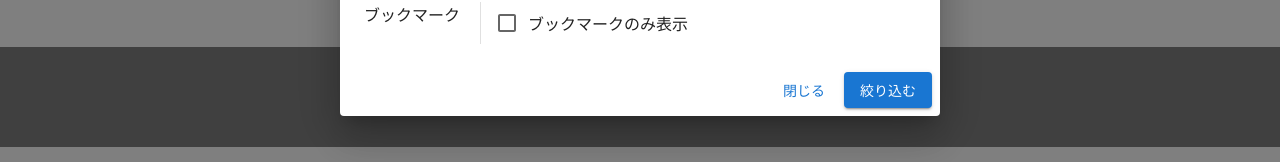
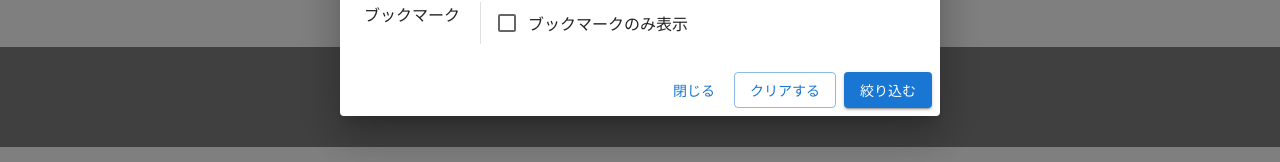
Before and after one commit to i-X-ce/poke-code, a Next.js app: page / in a window 1280 px wide. Both pictures are taken after a click on the button 1220 px from the left and 308 px from the top of the page. Shown: the part 493-655 px from the top of the page. Built offline with nearby package versions, Linux system fonts and the light colour scheme; no server answers; a web font is replaced by a local one; what @mui/material-nextjs would draw is missing.

Commit message:
✨ フィルターをリセットできるように

```diff
--- a/src/app/(view)/_components/FilterForm/FilterDialog.tsx
+++ b/src/app/(view)/_components/FilterForm/FilterDialog.tsx
@@ -1,6 +1,9 @@
 "use client";
 import { useURLQuery } from "@/hooks/useURLQuery";
-import { SearchOptions } from "@/lib/types/SearchOptions";
+import {
+  DEFAULT_SEARCH_OPTIONS,
+  SearchOptions,
+} from "@/lib/types/SearchOptions";
 import {
   Box,
   Button,
@@ -16,25 +19,34 @@ import SizeFilter from "./SizeFilter";
 import BookmarkedFilter from "./BookmarkedFilter";
 import OrderSelector from "./OrderSelector";
 import { useDialog } from "@/hooks/useDialog";
+import { useState } from "react";
 
 function FilterDialog() {
   const { parsedParams, updateQuery } = useURLQuery();
   const formProps = useForm<SearchOptions>({
-    defaultValues: {
-      ...parsedParams,
-    },
+    defaultValues: { ...parsedParams },
   });
-  const { handleSubmit } = formProps;
+  const { handleSubmit, reset } = formProps;
   const { closeDialog } = useDialog();
+  const [count, setCount] = useState(false); // フォームの更新用ステート(uncontrolled対策)
 
   const onSubmit = (data: SearchOptions) => {
-    updateQuery({ ...data, page: 0 });
+    updateQuery({ ...DEFAULT_SEARCH_OPTIONS, ...data, page: undefined });
     closeDialog();
+  };
+
+  const onReset = () => {
+    reset(DEFAULT_SEARCH_OPTIONS);
+    setCount((prev) => !prev);
   };
 
   return (
     <FormProvider {...formProps}>
-      <Box component={"form"} onSubmit={handleSubmit(onSubmit)}>
+      <Box
+        key={String(count)}
+        component={"form"}
+        onSubmit={handleSubmit(onSubmit)}
+        onReset={onReset}>
         <DialogTitle>検索フィルタ</DialogTitle>
         <DialogContent>
           <Stack gap={3} mt={2}>
@@ -47,6 +59,9 @@ function FilterDialog() {
         </DialogContent>
         <DialogActions>
           <Button onClick={closeDialog}>閉じる</Button>
+          <Button type="reset" variant="outlined">
+            クリアする
+          </Button>
           <Button type="submit" variant="contained">
             絞り込む
           </Button>
--- a/src/lib/types/SearchOptions.ts
+++ b/src/lib/types/SearchOptions.ts
@@ -19,3 +19,14 @@ export type SearchOptions = (
   orderDirection?: "asc" | "desc";
   onlyBookmarked?: boolean;
 };
+
+export const DEFAULT_SEARCH_OPTIONS: SearchOptions = {
+  orderBy: undefined,
+  orderDirection: undefined,
+  q: undefined,
+  tags: undefined,
+  versions: undefined,
+  sizeMin: undefined,
+  sizeMax: undefined,
+  onlyBookmarked: undefined,
+};
```
